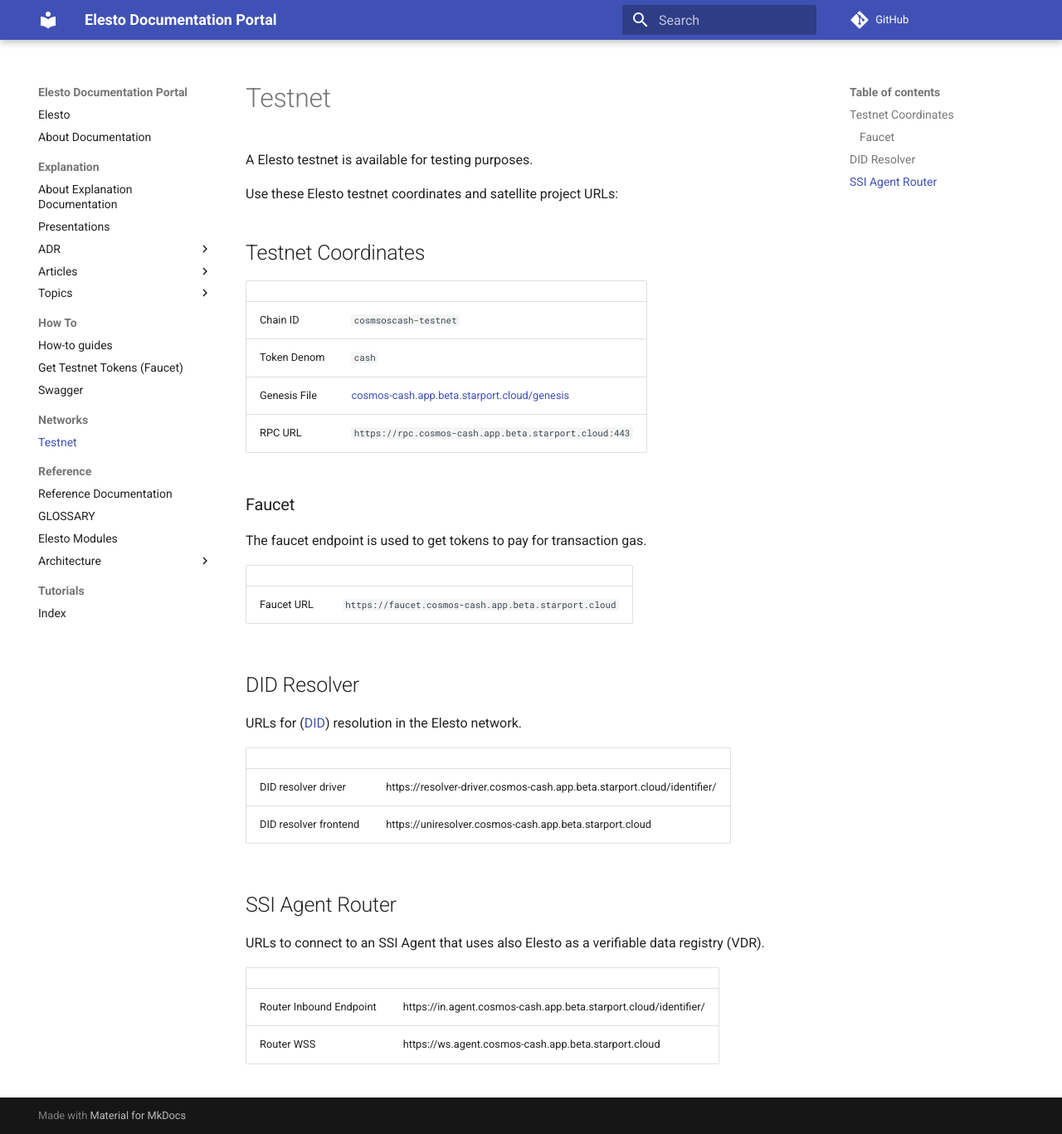
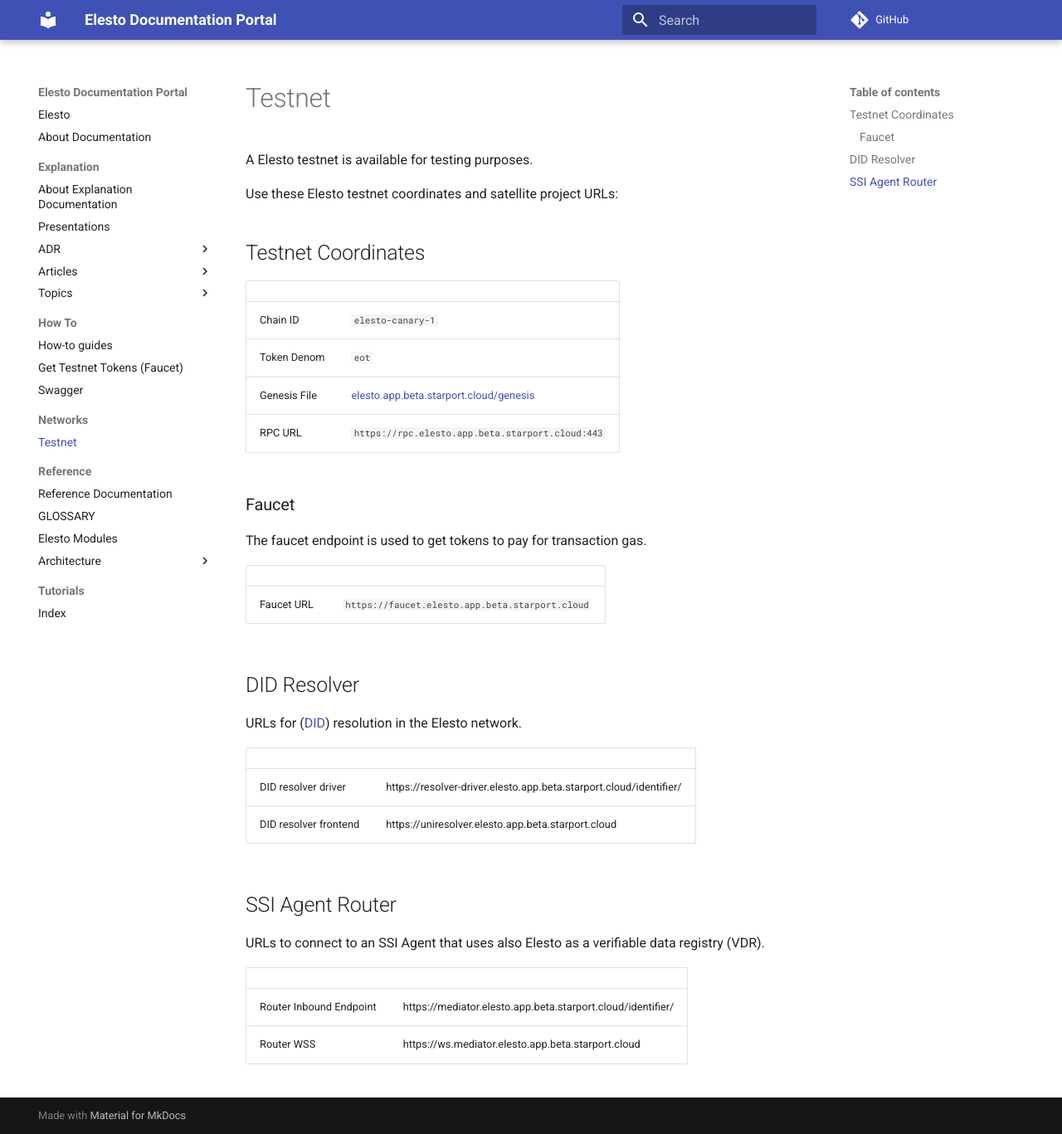
Before and after one commit to elesto-dao/elesto, an MkDocs documentation site: the page built from docs/Networks/testnet.md, in a window 1280 px wide and 1367 px high. Shown: the whole window at 83% size. Built offline with MkDocs 1.6.1 and Material for MkDocs 9.7.7, drawn with Linux system fonts in a browser that asks for light colours; comment, search, counter and statistics services are not loaded.

Commit message:
docs(network): update network documentation

```diff
--- a/docs/Networks/testnet.md
+++ b/docs/Networks/testnet.md
@@ -6,36 +6,36 @@
 
 ## Testnet Coordinates
 
-|              |                                                                                                     |
-| ------------ | --------------------------------------------------------------------------------------------------- |
-| Chain ID     | `cosmsoscash-testnet`                                                                               |
-| Token  Denom | `cash`                                                                                              |
-| Genesis File | [cosmos-cash.app.beta.starport.cloud/genesis](https://cosmos-cash.app.beta.starport.cloud/genesis?) |
-| RPC URL      | `https://rpc.cosmos-cash.app.beta.starport.cloud:443`                                               |
+|              |                                                                                           |
+| ------------ | ----------------------------------------------------------------------------------------- |
+| Chain ID     | `elesto-canary-1`                                                                         |
+| Token  Denom | `eot`                                                                                     |
+| Genesis File | [elesto.app.beta.starport.cloud/genesis](https://elesto.app.beta.starport.cloud/genesis?) |
+| RPC URL      | `https://rpc.elesto.app.beta.starport.cloud:443`                                          |
 
 ### Faucet
 
 The faucet endpoint is used to get tokens to pay for transaction gas.
 
-|            |                                                      |
-| ---------- | ---------------------------------------------------- |
-| Faucet URL | `https://faucet.cosmos-cash.app.beta.starport.cloud` |
+|            |                                                 |
+| ---------- | ----------------------------------------------- |
+| Faucet URL | `https://faucet.elesto.app.beta.starport.cloud` |
 
 
 ## DID Resolver
 
 URLs for ([DID](../Reference/GLOSSARY.md#decentralized-identifier-did)) resolution in the Elesto network.
 
-|                       |                                                                         |
-| --------------------- | ----------------------------------------------------------------------- |
-| DID resolver driver   | https://resolver-driver.cosmos-cash.app.beta.starport.cloud/identifier/ |
-| DID resolver frontend | https://uniresolver.cosmos-cash.app.beta.starport.cloud                 |
+|                       |                                                                    |
+| --------------------- | ------------------------------------------------------------------ |
+| DID resolver driver   | https://resolver-driver.elesto.app.beta.starport.cloud/identifier/ |
+| DID resolver frontend | https://uniresolver.elesto.app.beta.starport.cloud                 |
 
 ## SSI Agent Router
 
 URLs to connect to an SSI Agent that uses also Elesto as a verifiable data registry (VDR).
 
-|                         |                                                                  |
-| ----------------------- | ---------------------------------------------------------------- |
-| Router Inbound Endpoint | https://in.agent.cosmos-cash.app.beta.starport.cloud/identifier/ |
-| Router WSS              | https://ws.agent.cosmos-cash.app.beta.starport.cloud             |
+|                         |                                                             |
+| ----------------------- | ----------------------------------------------------------- |
+| Router Inbound Endpoint | https://mediator.elesto.app.beta.starport.cloud/identifier/ |
+| Router WSS              | https://ws.mediator.elesto.app.beta.starport.cloud          |
```
